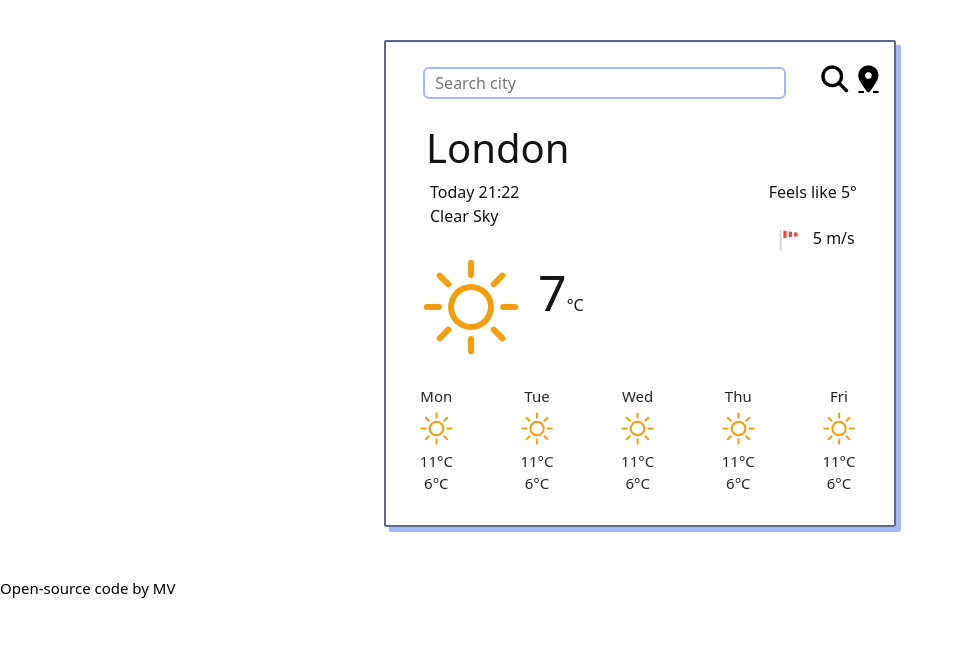
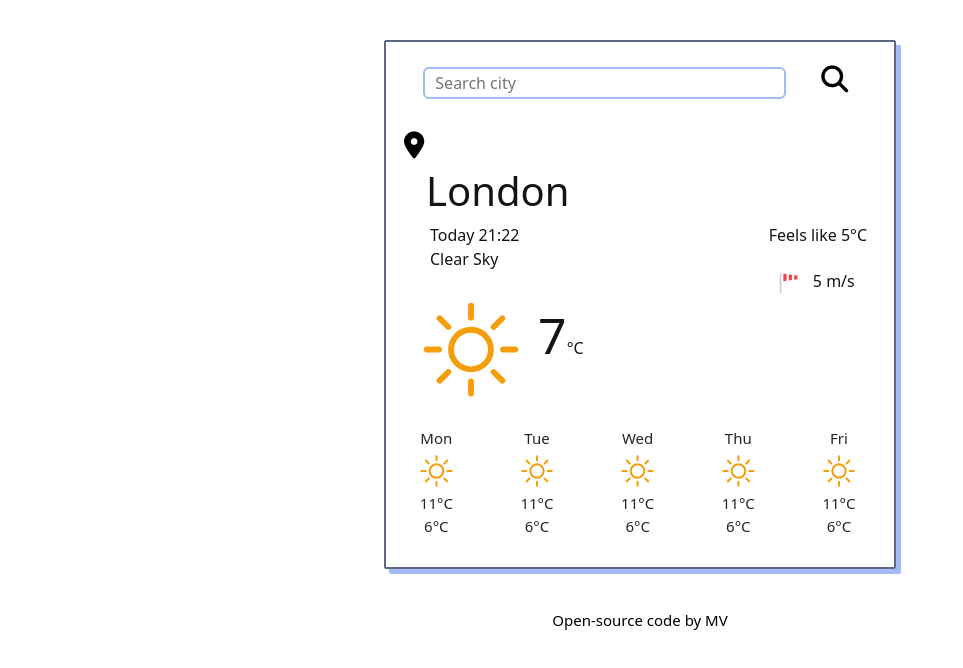
Before and after one commit to MV903/Weather-app, a plain HTML site: page index.html in a window 1280 px wide. Shown: the whole page, without its empty margins (0-963 px from the left). Drawn offline with nearby package versions, Linux system fonts and the light colour scheme.

Commit message:
Fix some bugs HTML

```diff
--- a/index.html
+++ b/index.html
@@ -28,7 +28,7 @@
             placeholder="  Search city"
             id="input-city"/>
             <input class="top-button" type="submit" value="" />
-            <a href="#" class="top-button" id="button-location"></a>
+            <button class="top-button" id="current-location"></button>
           </form>
 
           <div class="row current-weather">
@@ -44,19 +44,17 @@
             <div id="weather-today">
               <img id="weather-icon-today" src="src/images/01d.svg" alt="">
               <span id="temperature">7</span>°C
-              <span class="units">
-              </span>
             </div>
           </div>
           <div class="col-4 weather-spec">
             <ul>
               <li>
-                <p>Feels like <span id="feels-like-temp">5</span>°
+                <p>Feels like <span id="feels-like-temp">5</span>°C
                 </p>
               </li>
               <li>
                 <img class="rain-and-wind" src="src/images/windsock.svg" alt="">
-                <span id="wind">5 m/s<span>
+                <span id="wind">5</span> m/s
               </li>
             </ul>
         </div>
@@ -68,7 +66,7 @@
   </div>
 </div>
 </div>
-  <h3><a href="https://github.com/MV903/weather-app" target="_blank" id="code">Open-source code by MV</a></h3>
+  <a href="https://github.com/MV903/weather-app" target="_blank" id="code">Open-source code by MV</a>
         <script src="src/script.js"></script>
   </body>
 </html>
--- a/src/script.js
+++ b/src/script.js
@@ -62,5 +62,5 @@ function showCurrentLocation(position) {
 function geolocation() {
   navigator.geolocation.getCurrentPosition(showCurrentLocation);
 }
-let locationButton = document.querySelector("#button-location");
+let locationButton = document.querySelector("#current-location");
 locationButton.addEventListener("click", geolocation);
--- a/src/style.css
+++ b/src/style.css
@@ -72,6 +72,8 @@ li {
   margin: 0 8px 0 8px;
 }
 #code {
+  display: block;
+  text-align: center;
   font-size: 15px;
   text-decoration: none;
   color: black;
```
